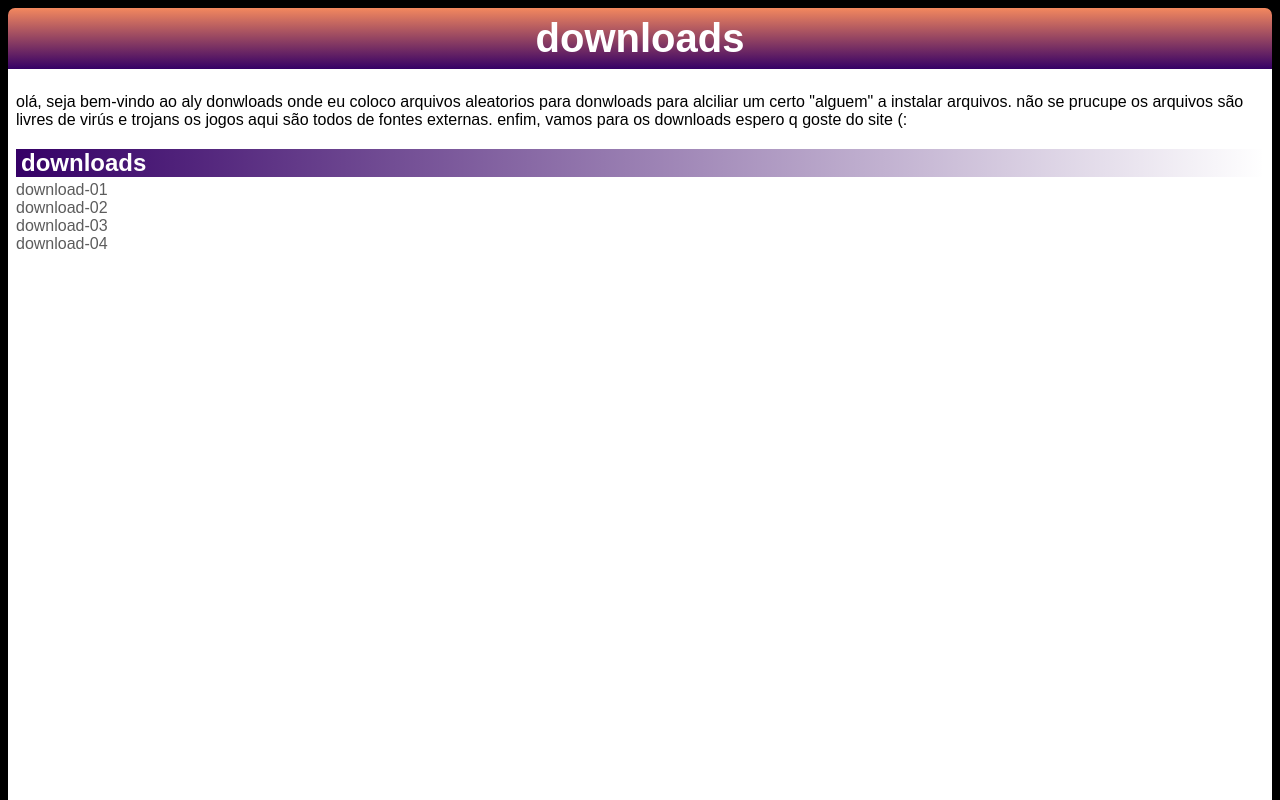
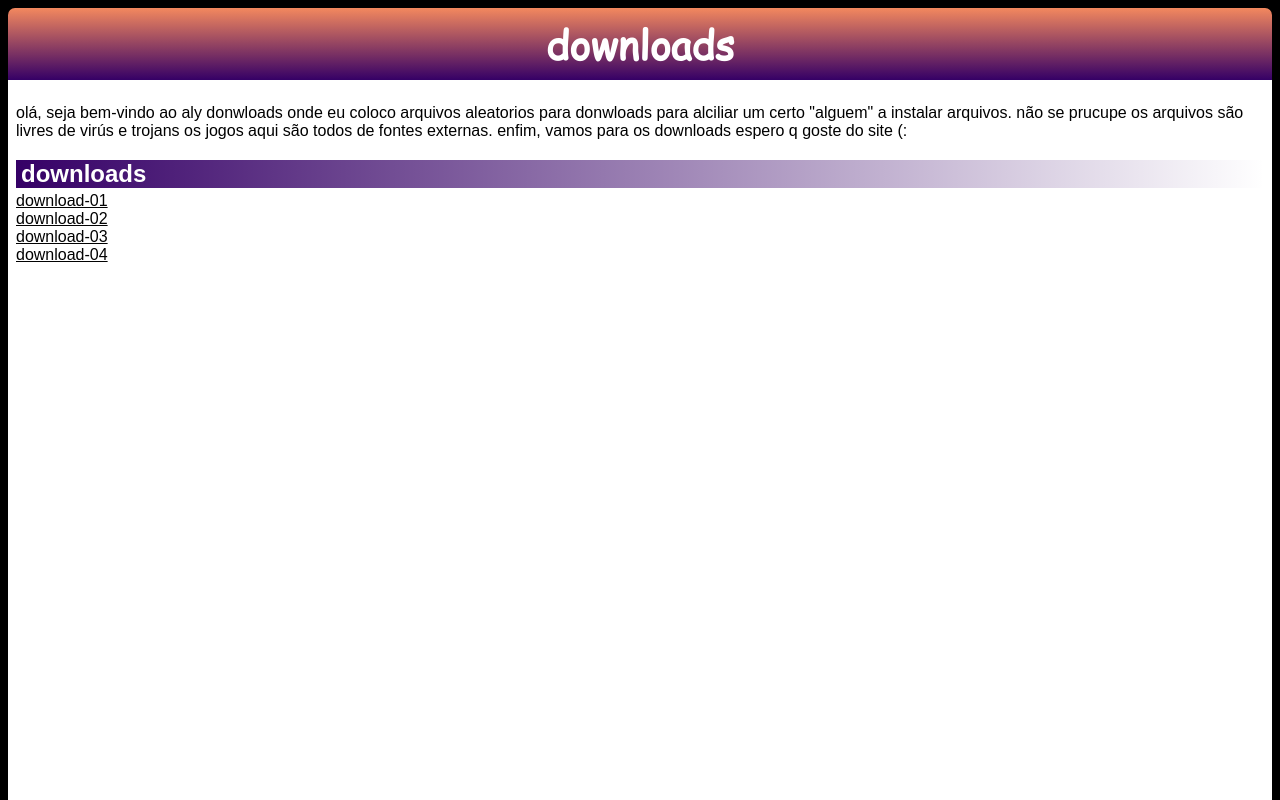
Before and after one commit to futurista74/alydownloads, a plain HTML site: page index.html in a window 1280 px wide. Shown: the top 800 px of the page. Drawn offline with Linux system fonts and the light colour scheme.

Commit message:
Summary (required)
Description

```diff
--- a/styles.css
+++ b/styles.css
@@ -1,4 +1,9 @@
 @charset "UTF-8";
+@font-face {
+    font-family: 'comicsans';
+    src: url('fontes/ComicSansMS3.ttf') format('truetype');
+    font-weight: normal;
+}
 
 body{
     font-family: Arial, Helvetica, sans-serif;
@@ -7,6 +12,7 @@ body{
 
 h1{
     border-radius: 7px 7px 0px 0px;
+    font-family: 'comicsans';
     text-align: center;
     font-size: 40px;
     color: white;
@@ -34,8 +40,8 @@ main{
     border-radius: 0px 0px 7px 7px;
 }
 article > a{
-    text-decoration: none;
-    color: rgb(92, 92, 92);
+    text-decoration: underline;
+    color: rgb(2, 2, 2);
 
 }
 footer{
```
Also changed, not shown: fontes/ComicSansMS3.ttf (added).
